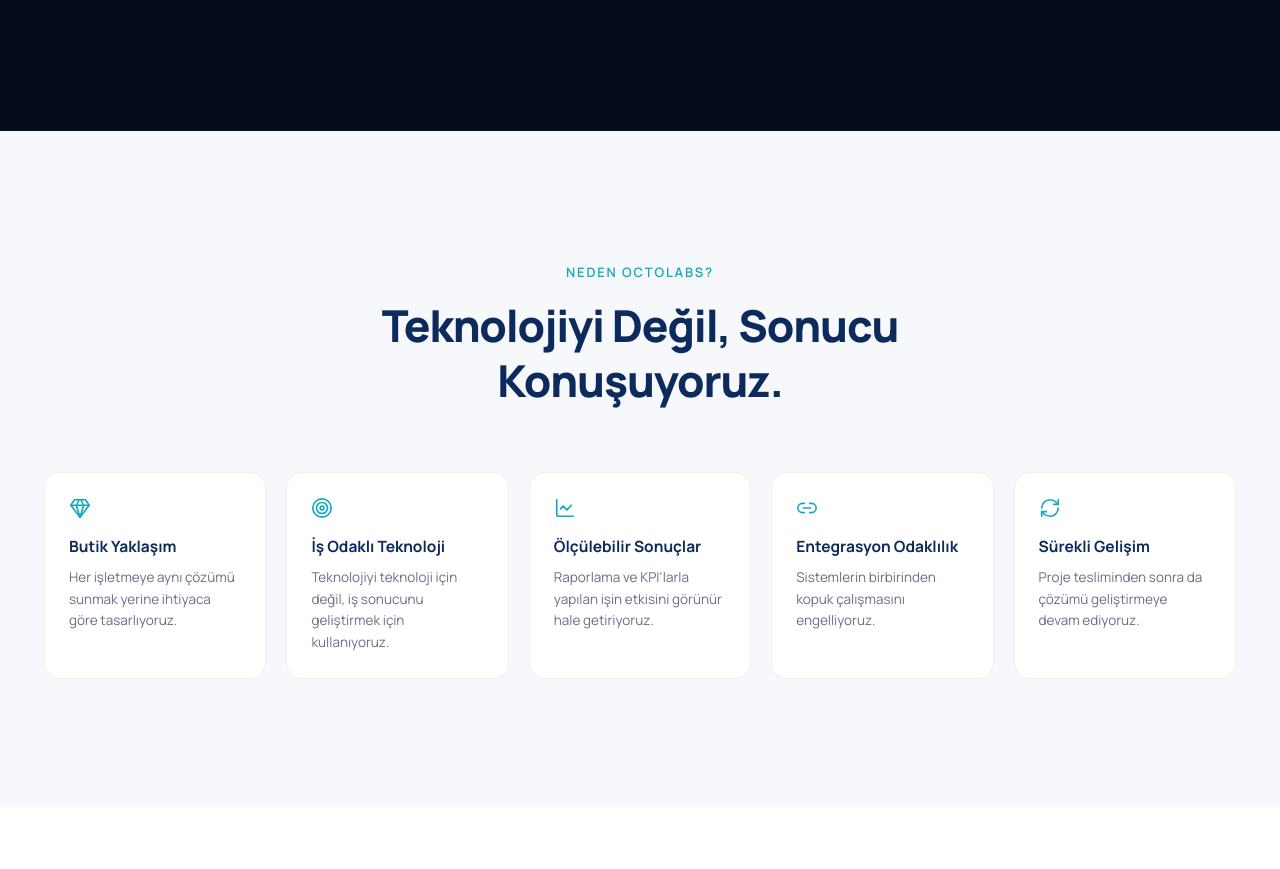
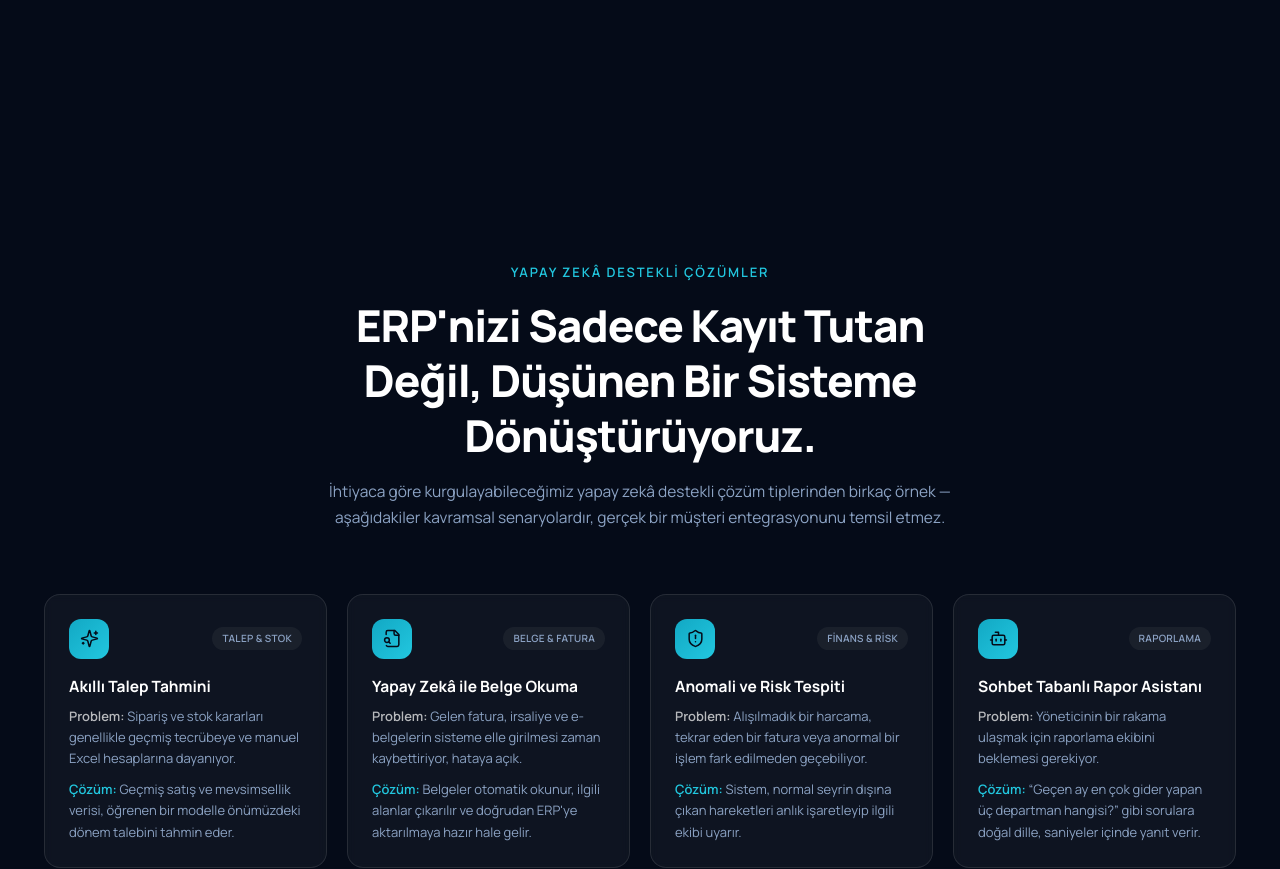
Before and after one commit to octolabstr/octolabs.github.io, a Next.js app: page / in a window 1280 px wide. Shown: the part 4540-5409 px from the top of the page. Built offline with nearby package versions, Linux system fonts and the light colour scheme.

Commit message:
Wire AISolutions section into the page

```diff
--- a/app/page.tsx
+++ b/app/page.tsx
@@ -4,6 +4,7 @@
 import Process from "@/components/Process";
 import Intelligence from "@/components/Intelligence";
 import Integrations from "@/components/Integrations";
+import AISolutions from "@/components/AISolutions";
 import WhyOctolabs from "@/components/WhyOctolabs";
 import Projects from "@/components/Projects";
 import CTA from "@/components/CTA";
@@ -19,6 +20,7 @@
         <Process />
         <Intelligence />
         <Integrations />
+        <AISolutions />
         <WhyOctolabs />
         <Projects />
         <CTA />
```
